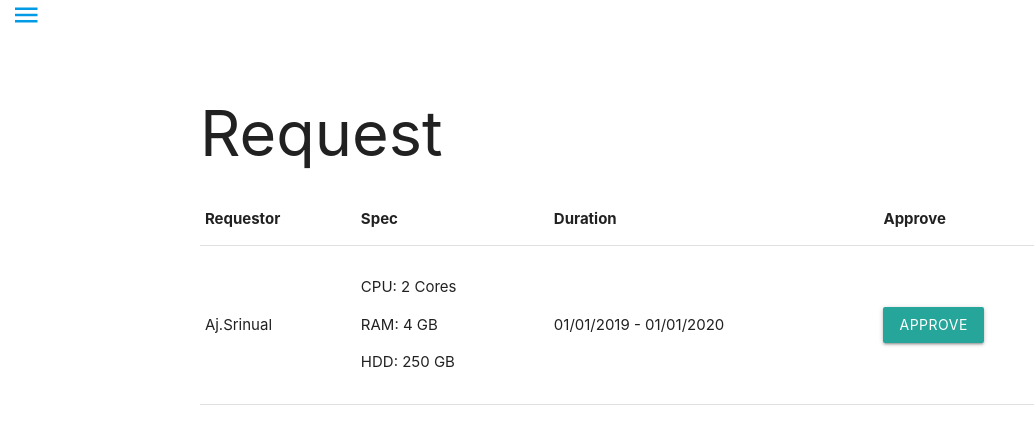
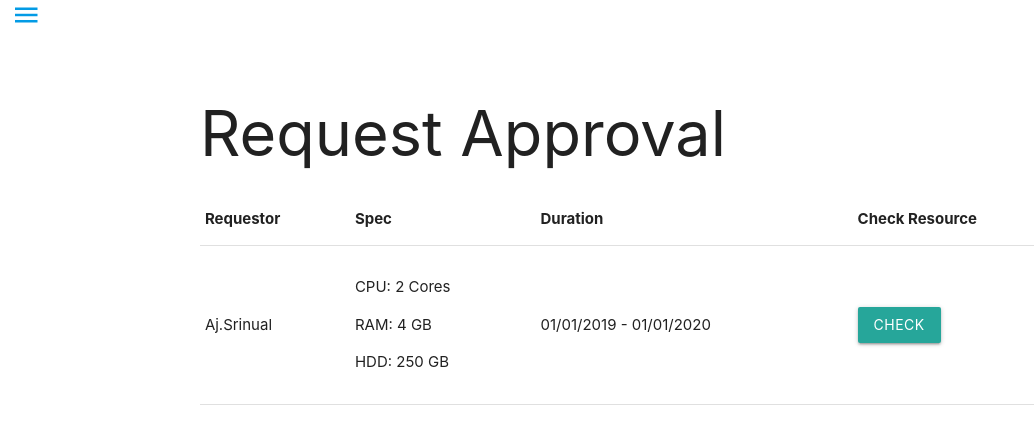
Before and after one commit to bankierubybank/PCMS-UI-Mockup, a plain HTML site: page requestApproval.html in a window 1280 px wide. Shown: the whole page, without its empty margins (0-1034 px from the left). Drawn offline with nearby package versions, Linux system fonts and the light colour scheme.

Commit message:
Update Fields

```diff
--- a/requestApproval.html
+++ b/requestApproval.html
@@ -39,14 +39,14 @@
 		<div class="col s12 m8 l12">
 			<!-- Teal page content  -->
 			<div class="container">
-				<h1>Request</h1>
+				<h1>Request Approval</h1>
 				<table class="highlight">
 					<thead>
 						<tr>
 							<th>Requestor</th>
 							<th>Spec</th>
 							<th>Duration</th>
-							<th>Approve</th>
+							<th>Check Resource</th>
 						</tr>
 					</thead>
 					<tbody>
@@ -60,7 +60,7 @@
 							<td>01/01/2019 - 01/01/2020</td>
 							<td>
 								<!-- Modal Trigger -->
-								<a class="waves-effect waves-light btn modal-trigger" href="#modal1">Approve</a>
+								<a class="waves-effect waves-light btn modal-trigger" href="#modal1">Check</a>
 
 								<!-- Modal Structure -->
 								<div id="modal1" class="modal">
@@ -94,6 +94,7 @@
 										</div>
 										<div class="modal-footer">
 											<a href="#!" class="modal-close waves-effect waves-green btn-flat">Approve</a>
+											<a href="#!" class="modal-close waves-effect waves-green btn-flat">Reject</a>
 										</div>
 									</div>
 								</td>
```
Also changed, not shown: myVMs.html (+15 -0 lines), overview.html (+1 -1 lines).
